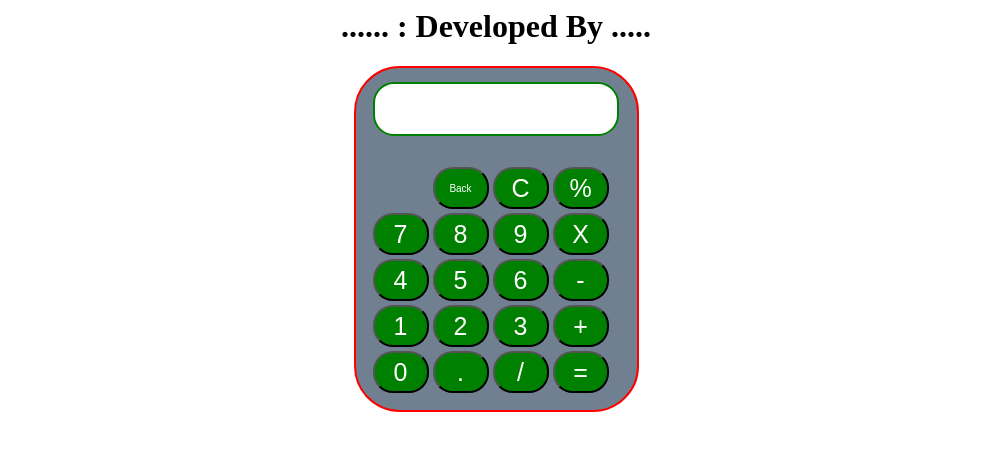
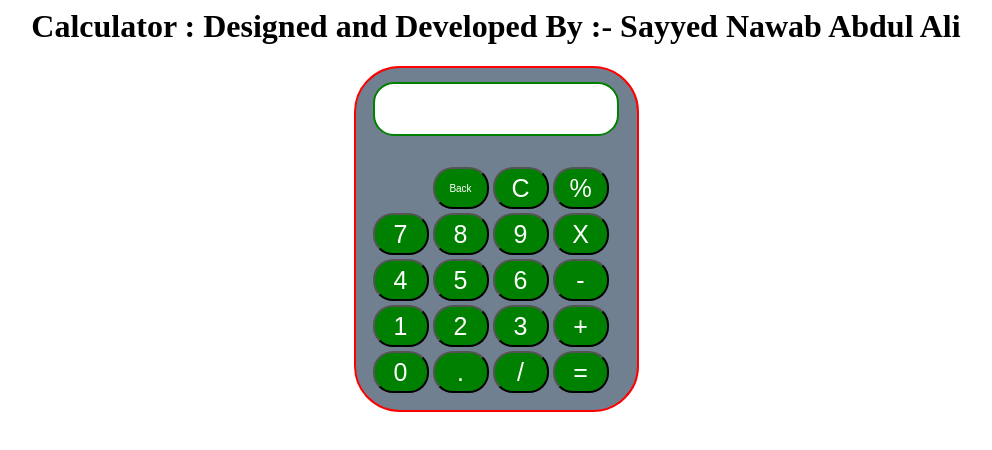
Before and after one commit to Sayyednaa/Calculator, a plain HTML site: page index.html in a window 1280 px wide. Shown: the whole page, without its empty margins (144-1136 px from the left). Drawn offline with Linux system fonts and the light colour scheme.

Commit message:
Update index.html

```diff
--- a/index.html
+++ b/index.html
@@ -9,7 +9,7 @@
 </head>
 <body>
     <div class="container">
-        <h1>...... : Developed By .....</h1>
+        <h1>Calculator : Designed and Developed By :- Sayyed Nawab Abdul Ali </h1>
         <div class="calculator">
 
 
```
